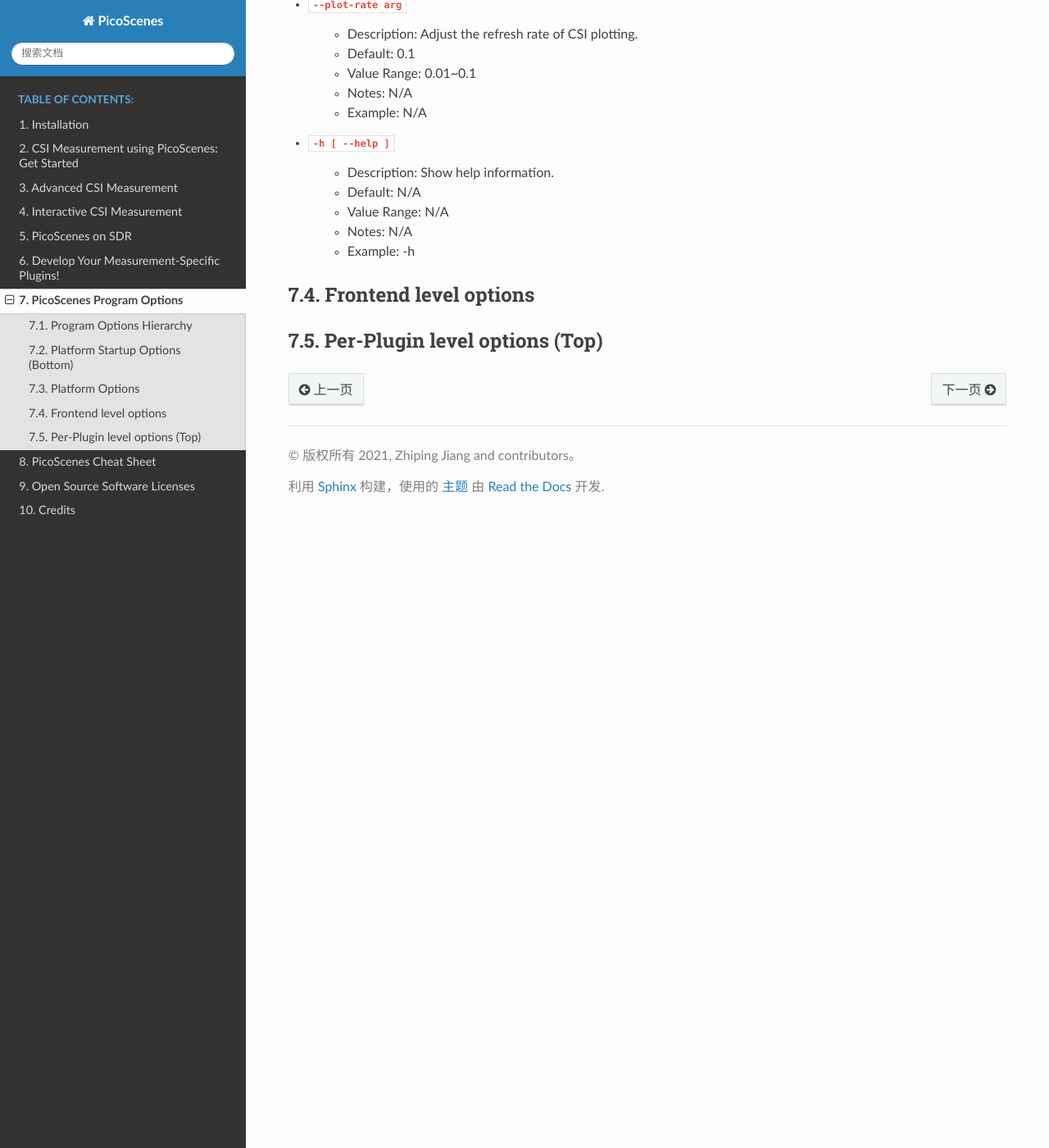
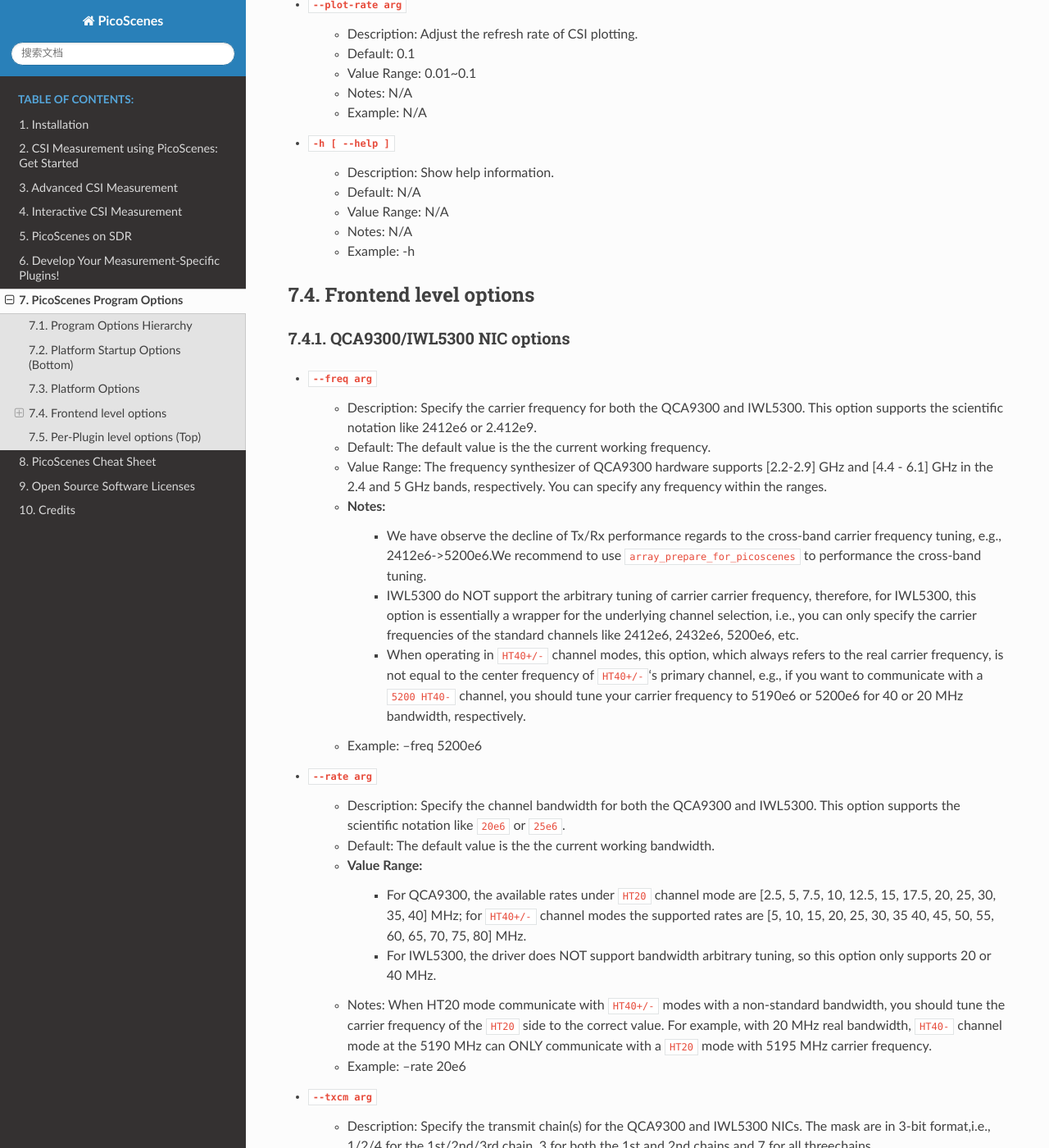
Before and after one commit to wifisensing/PicoScenes-Manual, a Sphinx documentation site: the page built from source/parameters.rst, in a window 1280 px wide and 1400 px high, scrolled down 2312 px. Shown: the whole window at 82% size. Built offline with Sphinx 7.4.7 and the Read the Docs theme 2.0.0, drawn with Linux system fonts in a browser that asks for light colours; some of the changed text lies outside the part shown.

Commit message:
add QCA9300/IWL5300 NIC options

```diff
--- a/source/parameters.rst
+++ b/source/parameters.rst
@@ -91,7 +91,73 @@
 
 Frontend level options
 -----------------------------------
+QCA9300/IWL5300 NIC options
++++++++++++++++++++++++++++++++++++
+- ``--freq arg``
+    + Description: Specify the carrier frequency for both the QCA9300 and IWL5300. This option supports the scientific notation like 2412e6 or 2.412e9.
+    + Default: The default value is the the current working frequency.
+    + Value Range: The frequency synthesizer of QCA9300 hardware supports [2.2-2.9] GHz and [4.4 - 6.1] GHz in the 2.4 and 5 GHz bands, respectively. You can specify any frequency within the ranges.
+    + Notes:
+        * We have observe the decline of Tx/Rx performance regards to the cross-band carrier frequency tuning, e.g., 2412e6->5200e6.We recommend to use ``array_prepare_for_picoscenes`` to performance the cross-band tuning.
+        * IWL5300 do NOT support the arbitrary tuning of carrier carrier frequency, therefore, for IWL5300, this option is essentially a wrapper for the underlying channel selection, i.e., you can only specify the carrier frequencies of the standard channels like 2412e6, 2432e6, 5200e6, etc.
+        * When operating in ``HT40+/-`` channel modes, this option, which always refers to the real carrier frequency, is not equal to the center frequency of ``HT40+/-``'s primary channel, e.g., if you want to communicate with a ``5200 HT40-`` channel, you should tune your carrier frequency to 5190e6 or 5200e6 for 40 or 20 MHz bandwidth, respectively.
+    + Example: --freq 5200e6
+- ``--rate arg``
+    + Description: Specify the channel bandwidth for both the QCA9300 and IWL5300. This option supports the scientific notation like ``20e6`` or ``25e6``.
+    + Default: The default value is the the current working bandwidth.
+    + Value Range:
+        * For QCA9300, the available rates under ``HT20`` channel mode are [2.5, 5, 7.5, 10, 12.5, 15, 17.5, 20, 25, 30, 35, 40] MHz; for ``HT40+/-`` channel modes the supported rates are [5, 10, 15, 20, 25, 30, 35 40, 45, 50, 55, 60, 65, 70, 75, 80] MHz.
+        * For IWL5300, the driver does NOT support bandwidth arbitrary tuning, so this option only supports 20 or 40 MHz.
+    + Notes: When HT20 mode communicate with ``HT40+/-`` modes with a non-standard bandwidth, you should tune the carrier frequency of the ``HT20`` side to the correct value. For example, with 20 MHz real bandwidth, ``HT40-`` channel mode at the 5190 MHz can ONLY communicate with a ``HT20`` mode with 5195 MHz carrier frequency.
+    + Example: --rate 20e6
+- ``--txcm arg``
+    + Description: Specify the transmit chain(s) for the QCA9300 and IWL5300 NICs. The mask are in 3-bit format,i.e., 1/2/4 for the 1st/2nd/3rd chain, 3 for both the 1st and 2nd chains and 7 for all threechains.
+    + Default: This value is 7 by default and is persistent until the next NIC reset.
+    + Value Range: 1, 2, 3, 4, 5, 6, 7
+    + Notes:
+        * When the number of the transmit chains(s), N_{tx}, is smaller than the number of transmit spatial-time streams, N_{sts}, the transmission is invalid.
+        * Value 5 and 6 are not valid for both QCA9300 and IWL5300.
+    + Example: --txcm 1
+- ``--rxcm arg``
+    + Description: Specify the receive chain(s) for the QCA9300 and IWL5300 NICs. This option has the identicalformat as --txcm option.
+    + Default: This value is 7 by default and is persistent until the next NIC reset.
+    + Value Range: 1, 2, 3, 4, 5, 6, 7
+    + Notes:
+        * When the number of the receive chains(s), N_{rx}, is smaller than N_{sts} of the transmitted packets, the receiver cannot decode the frame.
+        * Value 5 and 6 are not valid for both QCA9300 and IWL5300.
+    + Example: --rxcm 1
+- ``--txpower arg``
+    + Description: Specify the transmit power (Tx power) in dBm for both the QCA9300 and IWL5300.
+    + Default: 20
+    + Value Range: 0 dBm ~ 30 dBm
+    + Notes: This value is 20 by default and is persistent until the next NIC reset.
+    + Example: --txpower 15
+- ``--pll arg``
+    + Description: Specifying the PLL parameters for QCA9300. In most cases, you should use ``--rate`` option to change bandwidth.
+    + Default: N/A
+    + Value Range: N/A
+    + Notes: IWL5300 does not support this option.
+    + Example: --pll 20e6
+- ``-p [ --cf-tuning-policy ] arg``
+    + Description: Specify the tuning policy for QCA9300's carrier frequency. You can specify one of the three policies: ``chansel``, ``fastcc`` and ``reset``.
+    + Default: ``fastcc``
+    + Value Range: ``chansel``, ``fastcc`` and ``reset``
+    + Notes:
+        * ``chansel`` refers to the direct tuning of the RF frequency synthesizer via hardware registers. Since this policy tunes ONLY the synthesizer and bypasses many other settings, this is the fastest but also the least reliablepolicy.
+        * ``fastcc`` refers to the FAST Channel Change protocol in ath9k driver. This is the default policy in both the ath9k driver and PicoScenes.In ath9k driver, ``fastcc`` handles all non-crossband channel change.
+        * ``reset`` refers to the longer and more complete channel channel protocol in ath9k driver, which includes hardware reset. In ath9kdriver ``reset`` handels cross band channel change.
+    + Example: -p chansel
 
+.. todo:: Un-finished ``--sf-tuning-policy arg``
+
+- ``--sf-tuning-policy arg``
+    + Description: Specifying the tuning policy for QCA9300's baseband PLL. You can specify 0 or 1 for this option. This is currently an un-finished option.
+    + Default: N/A
+    + Value Range: 0, 1
+    + Notes: N/A
+    + Example: -h
+USRP frontend options
++++++++++++++++++++++++++++++++++++
 
 
 Per-Plugin level options (Top)
```
